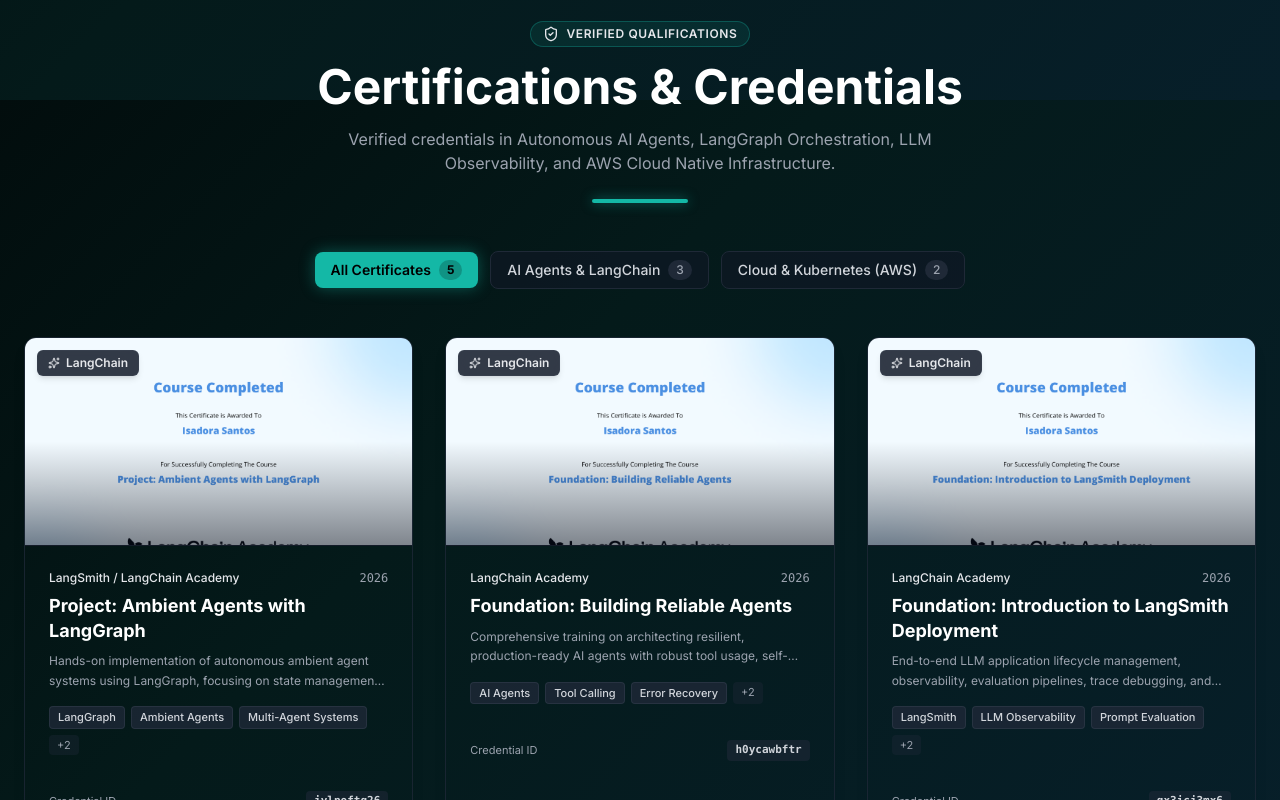
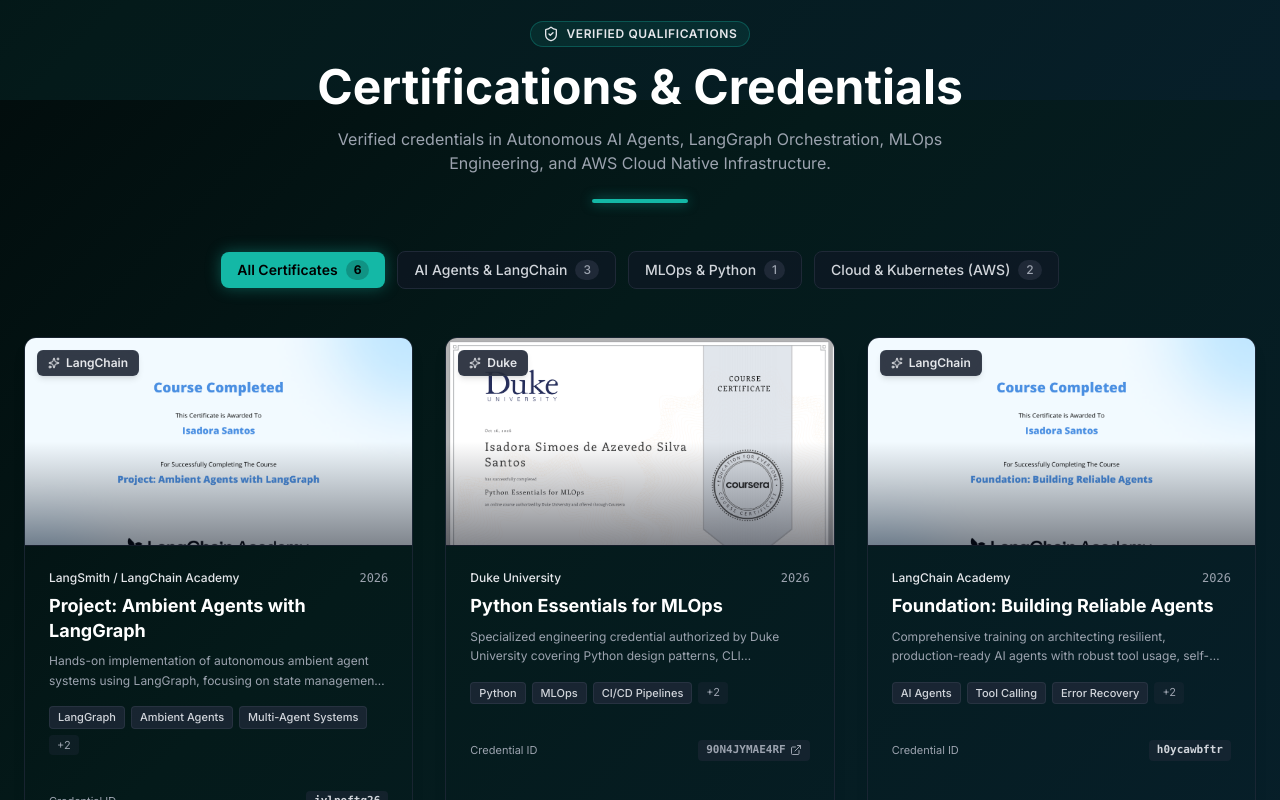
Before and after one commit to santosisadora/myportfolio, a React (Vite) app: page / in a window 1280 px wide. Shown: the part 3100-3900 px from the top of the page. Built offline with nearby package versions, Linux system fonts and the light colour scheme.

Commit message:
feat: add Duke University Python Essentials for MLOps certificate

```diff
--- a/src/components/Certifications.jsx
+++ b/src/components/Certifications.jsx
@@ -26,6 +26,20 @@
     pdf: "/LangSmith-certificate-ambient agents-Project.pdf",
     description: "Hands-on implementation of autonomous ambient agent systems using LangGraph, focusing on state management, persistence, human-in-the-loop controls, and production multi-agent architectures.",
     skills: ["LangGraph", "Ambient Agents", "Multi-Agent Systems", "State Persistence", "Human-in-the-Loop"]
+  },
+  {
+    id: "duke-python-essentials-mlops",
+    title: "Python Essentials for MLOps",
+    issuer: "Duke University",
+    issuerBadge: "Duke",
+    category: "mlops",
+    date: "2026",
+    credentialId: "90N4JYMAE4RF",
+    verifyUrl: "https://coursera.org/verify/90N4JYMAE4RF",
+    image: "/certificates/duke-python-essentials-mlops.png",
+    pdf: "/Duke-certificate-Python-Essentials-for-MLOps.pdf",
+    description: "Specialized engineering credential authorized by Duke University covering Python design patterns, CLI automation, testing, packaging, and CI/CD pipelines tailored for production MLOps environments.",
+    skills: ["Python", "MLOps", "CI/CD Pipelines", "DevOps", "Testing & Packaging"]
   },
   {
     id: "langchain-reliable-agents",
@@ -83,9 +97,9 @@
 
 const additionalCredentials = [
   {
-    title: "MLOps Certification",
+    title: "MLOps - Machine Learning Operations Specialization",
     issuer: "Duke University",
-    date: "2024",
+    date: "In Progress",
     tag: "ML Engineering"
   },
   {
@@ -105,6 +119,7 @@
 const categories = [
   { id: "all", label: "All Certificates" },
   { id: "ai-agents", label: "AI Agents & LangChain" },
+  { id: "mlops", label: "MLOps & Python" },
   { id: "cloud-devops", label: "Cloud & Kubernetes (AWS)" }
 ];
 
@@ -156,7 +171,7 @@
             Certifications & Credentials
           </h2>
           <p className="text-gray-400 max-w-2xl mx-auto text-base">
-            Verified credentials in Autonomous AI Agents, LangGraph Orchestration, LLM Observability, and AWS Cloud Native Infrastructure.
+            Verified credentials in Autonomous AI Agents, LangGraph Orchestration, MLOps Engineering, and AWS Cloud Native Infrastructure.
           </p>
           <div className="w-24 h-1 bg-primary mx-auto rounded-full mt-6 shadow-[0_0_12px_rgba(20,184,166,0.6)]"></div>
         </motion.div>
@@ -284,9 +299,21 @@
                   {cert.credentialId && (
                     <div className="mb-4 pt-3 glass-divider/60 flex items-center justify-between text-[11px] text-gray-400">
                       <span>Credential ID</span>
+                      {cert.verifyUrl ? (
+                        <a
+                          href={cert.verifyUrl}
+                          target="_blank"
+                          rel="noopener noreferrer"
+                          className="font-mono text-teal-accent hover:underline font-semibold bg-gray-800/60 px-2 py-0.5 rounded flex items-center gap-1"
+                        >
+                          {cert.credentialId}
+                          <ExternalLink className="w-3 h-3 inline" />
+                        </a>
+                      ) : (
                         <span className="font-mono text-gray-300 font-semibold bg-gray-800/60 px-2 py-0.5 rounded">
                           {cert.credentialId}
                         </span>
+                      )}
                     </div>
                   )}
 
@@ -417,9 +444,21 @@
                   {selectedCert.credentialId && (
                     <div className="text-xs text-gray-300 flex items-center gap-2">
                       <span className="text-gray-400">Credential ID:</span>
+                      {selectedCert.verifyUrl ? (
+                        <a
+                          href={selectedCert.verifyUrl}
+                          target="_blank"
+                          rel="noopener noreferrer"
+                          className="font-mono bg-gray-800 px-2 py-0.5 rounded text-teal-accent hover:underline font-semibold flex items-center gap-1"
+                        >
+                          {selectedCert.credentialId}
+                          <ExternalLink className="w-3 h-3 inline" />
+                        </a>
+                      ) : (
                         <span className="font-mono bg-gray-800 px-2 py-0.5 rounded text-teal-accent font-semibold">
                           {selectedCert.credentialId}
                         </span>
+                      )}
                     </div>
                   )}
                   <div className="flex flex-wrap gap-1.5">
@@ -434,7 +473,18 @@
                   </div>
                 </div>
 
-                <div className="flex items-center gap-3">
+                <div className="flex flex-wrap items-center gap-3">
+                  {selectedCert.verifyUrl && (
+                    <a
+                      href={selectedCert.verifyUrl}
+                      target="_blank"
+                      rel="noopener noreferrer"
+                      className="flex-1 md:flex-none px-4 py-2.5 rounded-lg bg-teal-accent/10 hover:bg-teal-accent text-teal-accent hover:text-black font-semibold text-xs md:text-sm transition-all flex items-center justify-center gap-2 border border-teal-accent/30 hover:shadow-[0_0_15px_rgba(45,212,191,0.3)]"
+                    >
+                      <ExternalLink className="w-4 h-4" />
+                      Verify Online
+                    </a>
+                  )}
                   <a
                     href={encodeURI(selectedCert.pdf)}
                     target="_blank"
```
Also changed, not shown: public/certificates/duke-python-essentials-mlops.png (added), 1 other file (tests, documents, lock files or other folders). Lines whose indentation alone changed are shown as unchanged.
